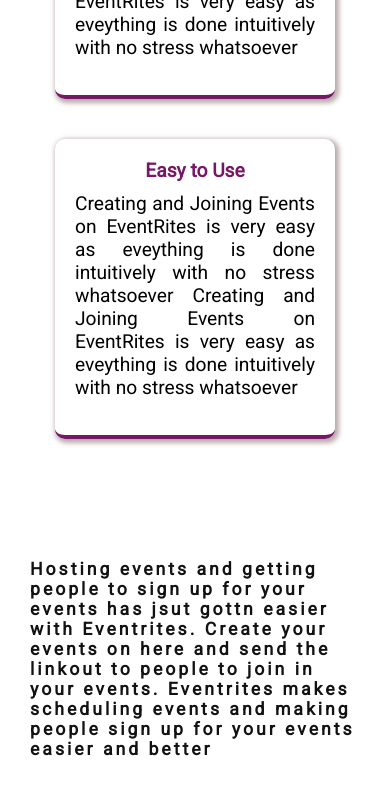
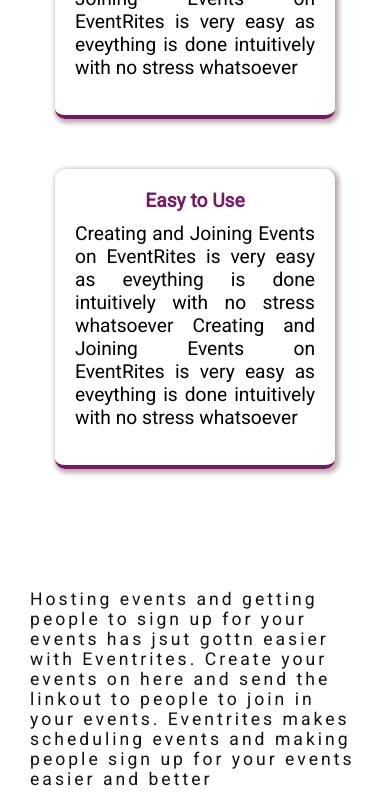
Before and after one commit to Bola-coder/EventRites, a React (Create React App) app: page / in a window 390 px wide. Shown: the part 1600-2403 px from the top of the page. Built offline with nearby package versions, Linux system fonts and the light colour scheme.

Commit message:
Fixed styling issues and margin-top in whyEventRites

```diff
--- a/src/components/landingpage/FeaturesCard.jsx
+++ b/src/components/landingpage/FeaturesCard.jsx
@@ -12,7 +12,11 @@
               <h4 className={`${index % 2 !== 0 ? style.reverse : ""}`}>
                 {feature.text}
               </h4>
-              <img src={feature.image} alt=""  className={`${index % 2 !== 0 ? style.reverseImg : ""}`}/>
+              <img
+                src={feature.image}
+                alt=""
+                className={`${index % 2 !== 0 ? style.reverseImg : ""}`}
+              />
             </div>
           </div>
         ))}
--- a/src/css/landingpage/features.module.css
+++ b/src/css/landingpage/features.module.css
@@ -10,6 +10,7 @@
 .feature h4 {
   flex-basis: 50%;
   font-size: 1.4rem;
+  font-weight: 500;
   letter-spacing: 3px;
   color: rgb(19, 17, 17);
 }
--- a/src/css/landingpage/whyEventRite.module.css
+++ b/src/css/landingpage/whyEventRite.module.css
@@ -20,7 +20,7 @@
 
 .card {
   padding: 20px;
-  width: 400px;
+  width: 350px;
   height: 300px;
   border-bottom: 4px solid rgb(119, 23, 103);
   border-radius: 10px;
@@ -50,6 +50,7 @@
 @media screen and (max-width: 1024px) {
   .card {
     width: 300px;
+    margin-top: 40px;
   }
 }
 
@@ -67,6 +68,7 @@
   .card {
     width: 280px;
     margin-bottom: 40px;
+    margin-top: 10px;
   }
 
   .card p {
```
